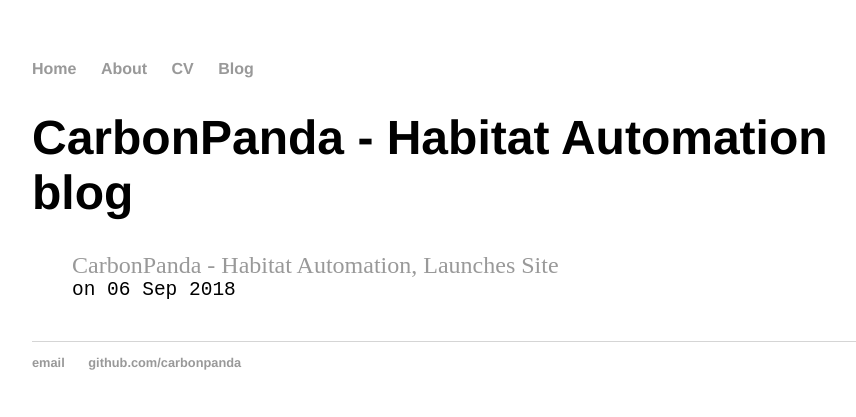
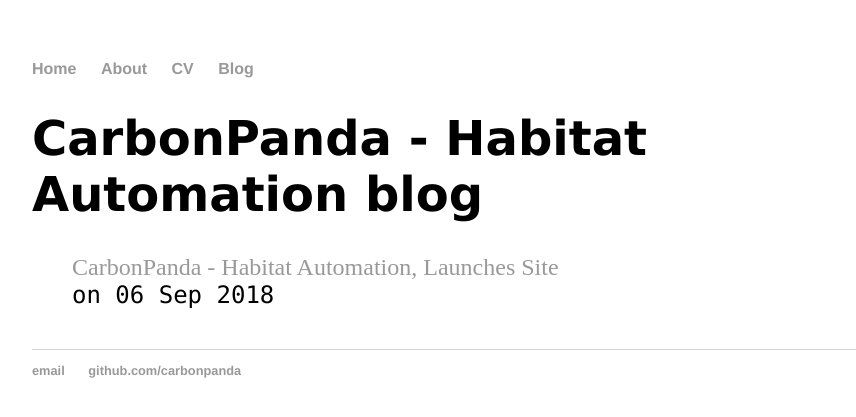
Before and after one commit to carbonpanda/carbonpanda.github.io, a Jekyll site: the page built from blog/index.html, in a window 1280 px wide. Shown: the top 417 px of the page, without its empty margins (160-1016 px from the left). Built offline with Jekyll 4.4.1, drawn with Linux system fonts in a browser that asks for light colours.

Commit message:
Update main.css

```diff
--- a/css/main.css
+++ b/css/main.css
@@ -21,7 +21,7 @@
 }
 h1 {
     font-size: 3em;
-    font-family:'Helvetica', 'Arial', 'Sans-Serif';
+    font-family:'Verdana', 'Arial', 'Sans-Serif';
 }
 p {
     font-size: 1.5em;
@@ -44,5 +44,5 @@
 
 ul.posts div {
     font-size: 1.0em;
-    font-family: Monospace;
+    font-family: 'Lucida Console', Monospace;
 }
```
